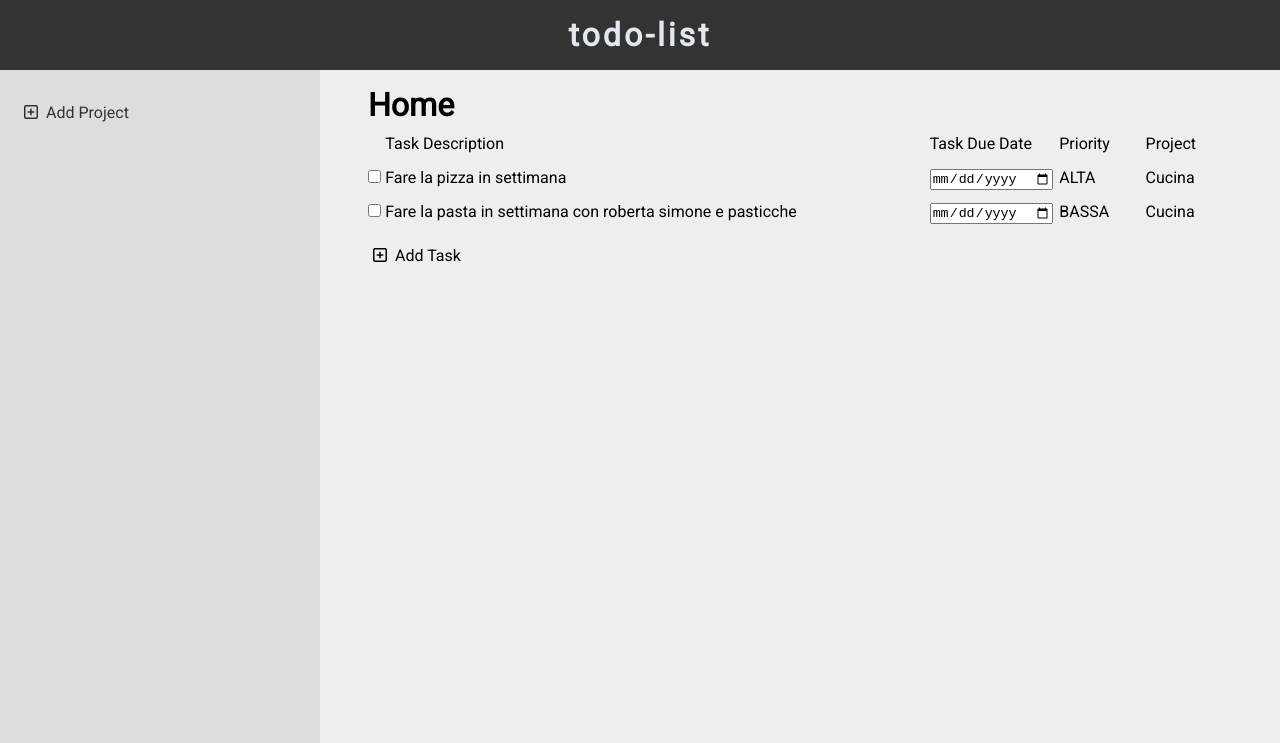
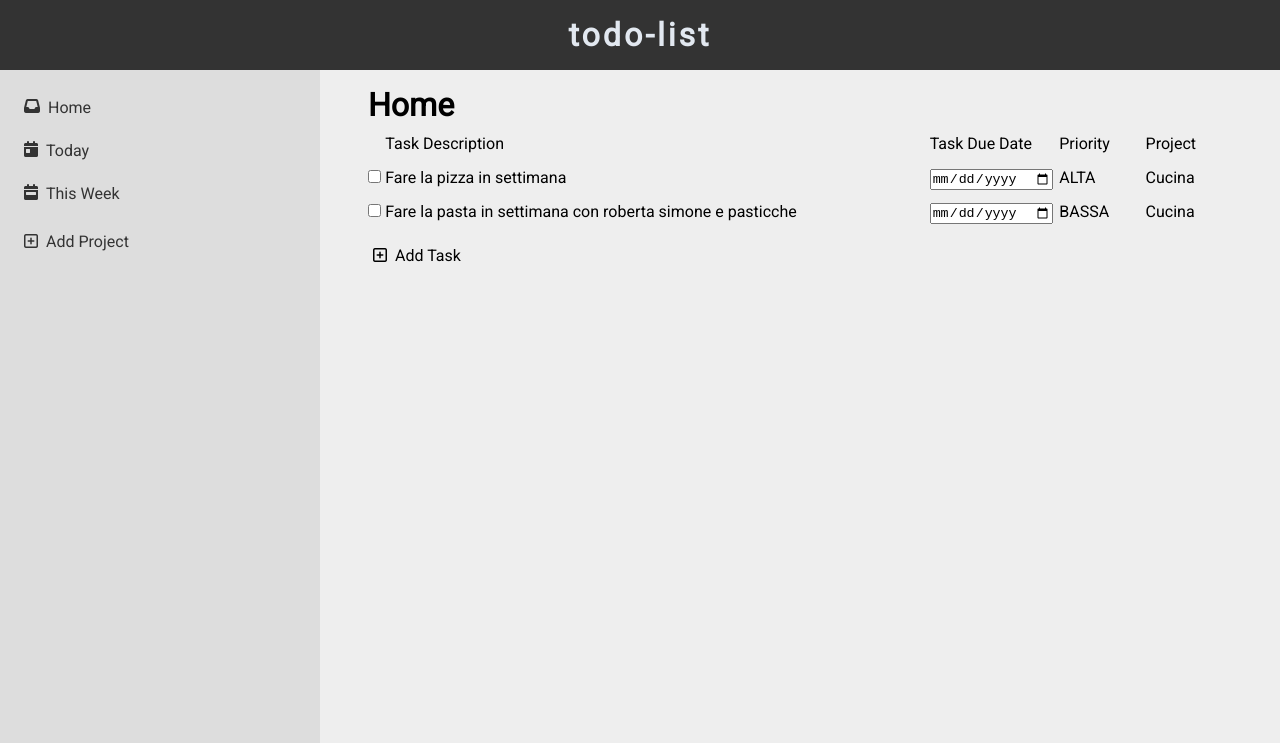
Before and after one commit to pantpad/todo-list, a website built with webpack: page dist/index.html in a window 1280 px wide. Shown: the top 743 px of the page. Built offline with nearby package versions, Linux system fonts and the light colour scheme.

Commit message:
Add default options inside projectsList

```diff
--- a/src/DOM.js
+++ b/src/DOM.js
@@ -23,7 +23,7 @@ const DOM = (function () {
             newProject.className = 'project';
             //add icon
             const icon = document.createElement('i');
-            icon.className = 'fa-solid fa-list';
+            icon.className = project.icon ?? 'fa-solid fa-list';
             //add a
             const aTag = document.createElement('a');
             aTag.textContent = project.name;
--- a/src/projects.js
+++ b/src/projects.js
@@ -4,9 +4,18 @@ const projects = (() => {
 
     let projectList = [];
 
-    function Project(name){
-        return {name};
+    function Project(name,icon){
+        return {name,icon};
     }
+
+    const home = Project('Home','fa-solid fa-inbox');
+    projectList.push(home);
+
+    const today = Project('Today','fa-solid fa-calendar-day');
+    projectList.push(today);
+
+    const week = Project('This Week','fa-solid fa-calendar-week');
+    projectList.push(week);
 
     function addProject(name){
         const project = Project(name);
```
Also changed, not shown: dist/index.html, dist/main.js.
